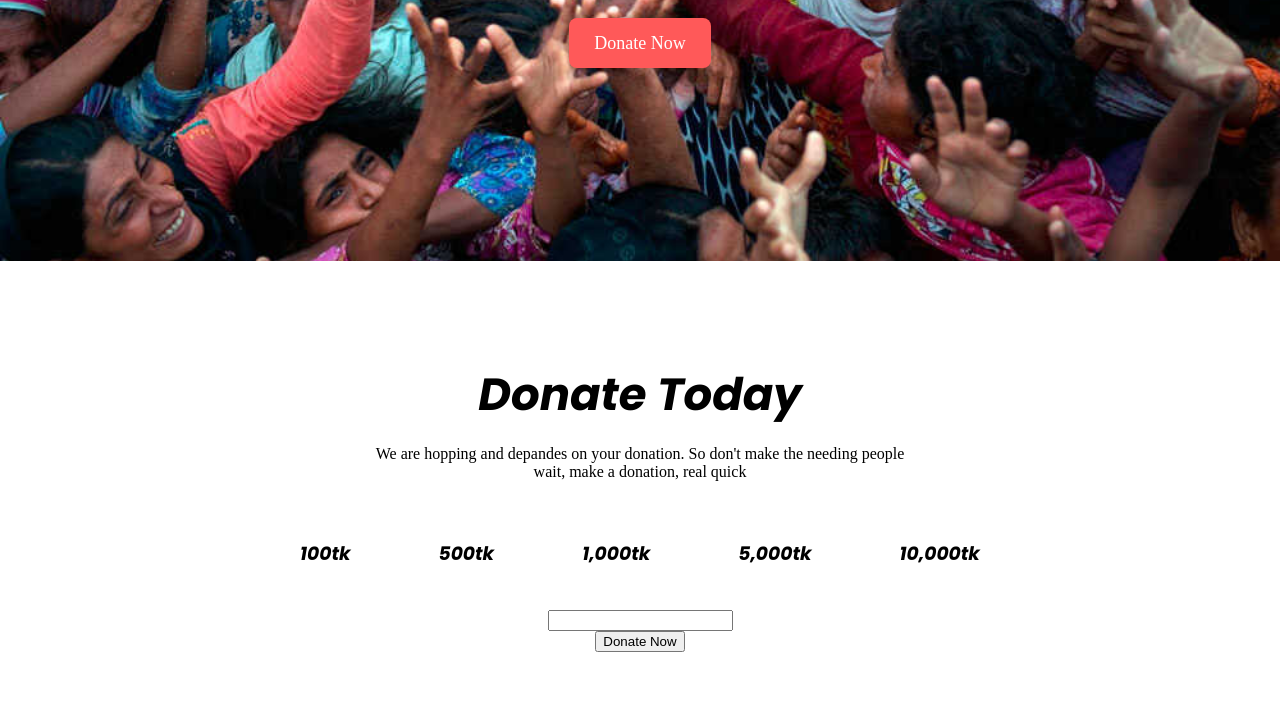
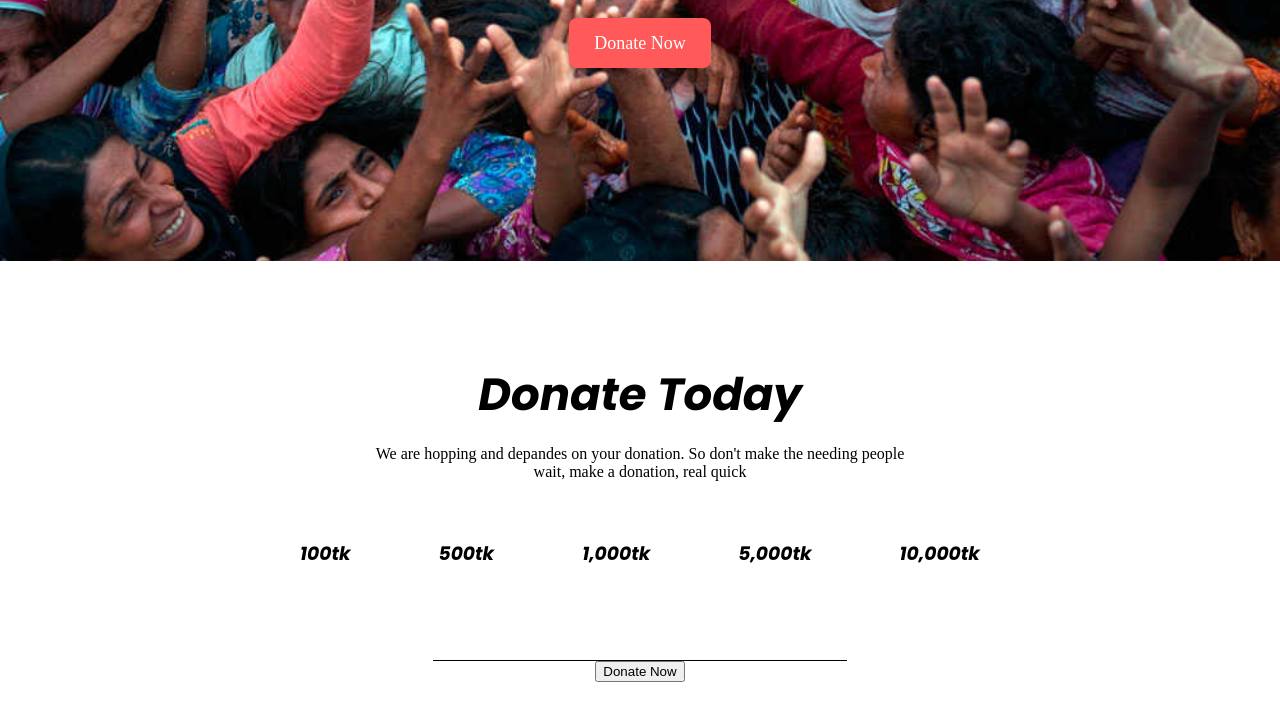
Before and after one commit to anon-habib/donation-projects, a plain HTML site: page index.html in a window 1280 px wide. Shown: the part 439-1159 px from the top of the page. Drawn offline with Linux system fonts and the light colour scheme; a web font is replaced by a local one.

Commit message:
input added

```diff
--- a/css/style.css
+++ b/css/style.css
@@ -70,4 +70,12 @@ section {
 .amount h3:hover {
     border: 2px solid #ff5959;
 }
+.donation-from input {
+    width: 50%;
+    height: 50px;
+    padding: 0 15px;
+    outline: none;
+    border: none;
+    border-bottom: 1px solid ;
+}
             /* donate today section end */
--- a/index.html
+++ b/index.html
@@ -38,7 +38,7 @@
                 <h3>5,000tk</h3>
                 <h3>10,000tk</h3>
             </div>
-            <form action="#">
+            <form action="#" class="donation-from">
                 <input type="number"><br>
                 <button type="submit">Donate Now</button>
             </form>
```
